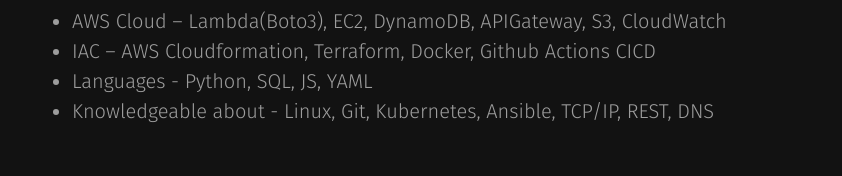
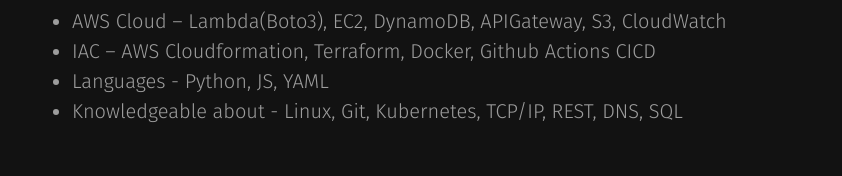
Before and after one commit to artiomkuchin/MyCloudResume, a plain HTML site: page frontend/index.html in a window 1280 px wide. Shown: the part 2442-2618 px from the top of the page, without its empty margins (388-1230 px from the left). Drawn offline with Linux system fonts and the light colour scheme; no server answers.

Commit message:
Update index.html

```diff
--- a/frontend/index.html
+++ b/frontend/index.html
@@ -231,8 +231,8 @@
         <ul>
             <li>AWS Cloud – Lambda(Boto3), EC2, DynamoDB, APIGateway, S3, CloudWatch</li>
             <li>IAC – AWS Cloudformation, Terraform, Docker, Github Actions CICD</li>
-            <li>Languages - Python, SQL, JS, YAML</li>
-            <li>Knowledgeable about - Linux, Git, Kubernetes, Ansible, TCP/IP, REST, DNS</li>
+            <li>Languages - Python, JS, YAML</li>
+            <li>Knowledgeable about - Linux, Git, Kubernetes, TCP/IP, REST, DNS, SQL</li>
         </ul>
 
         <br>
```
